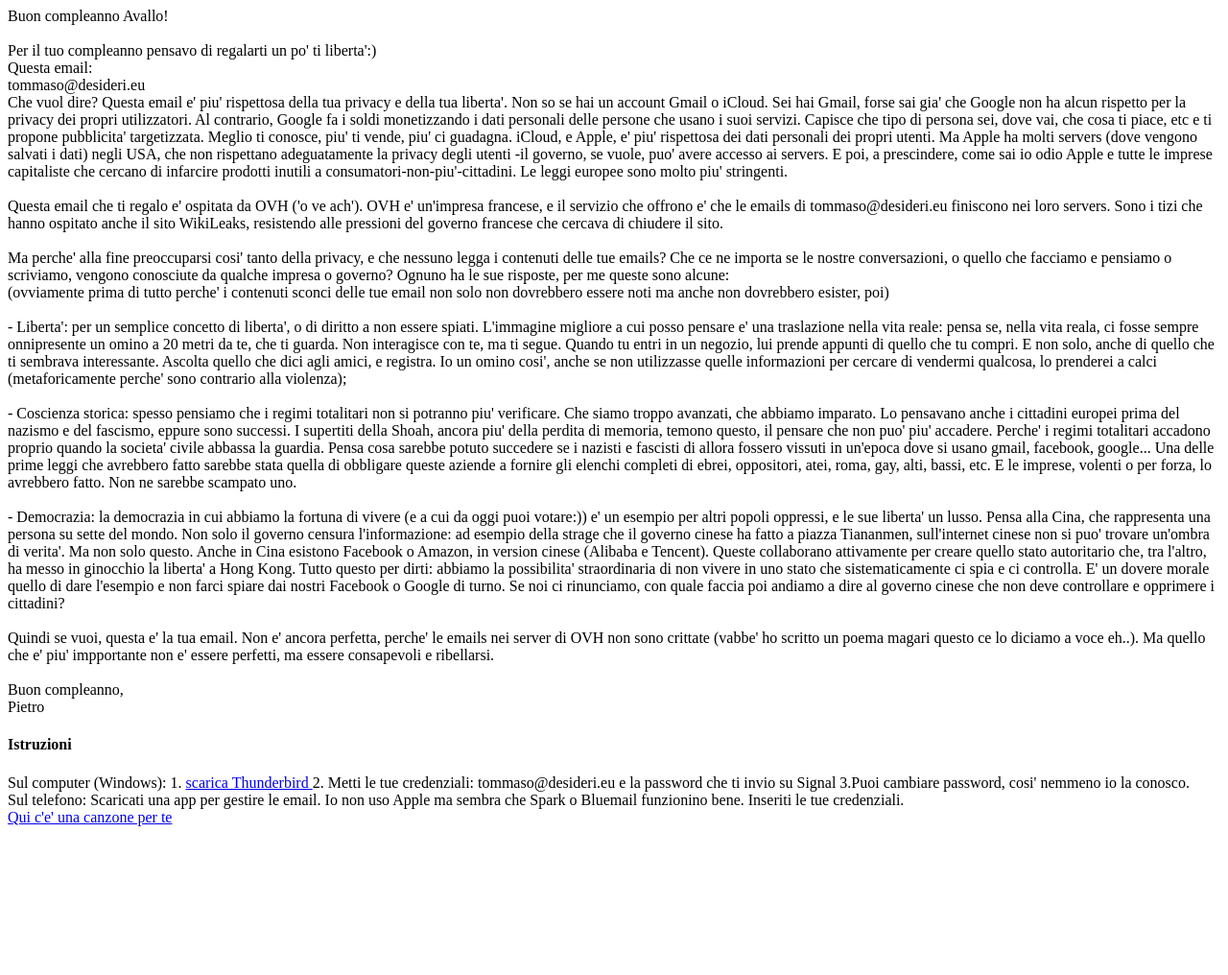
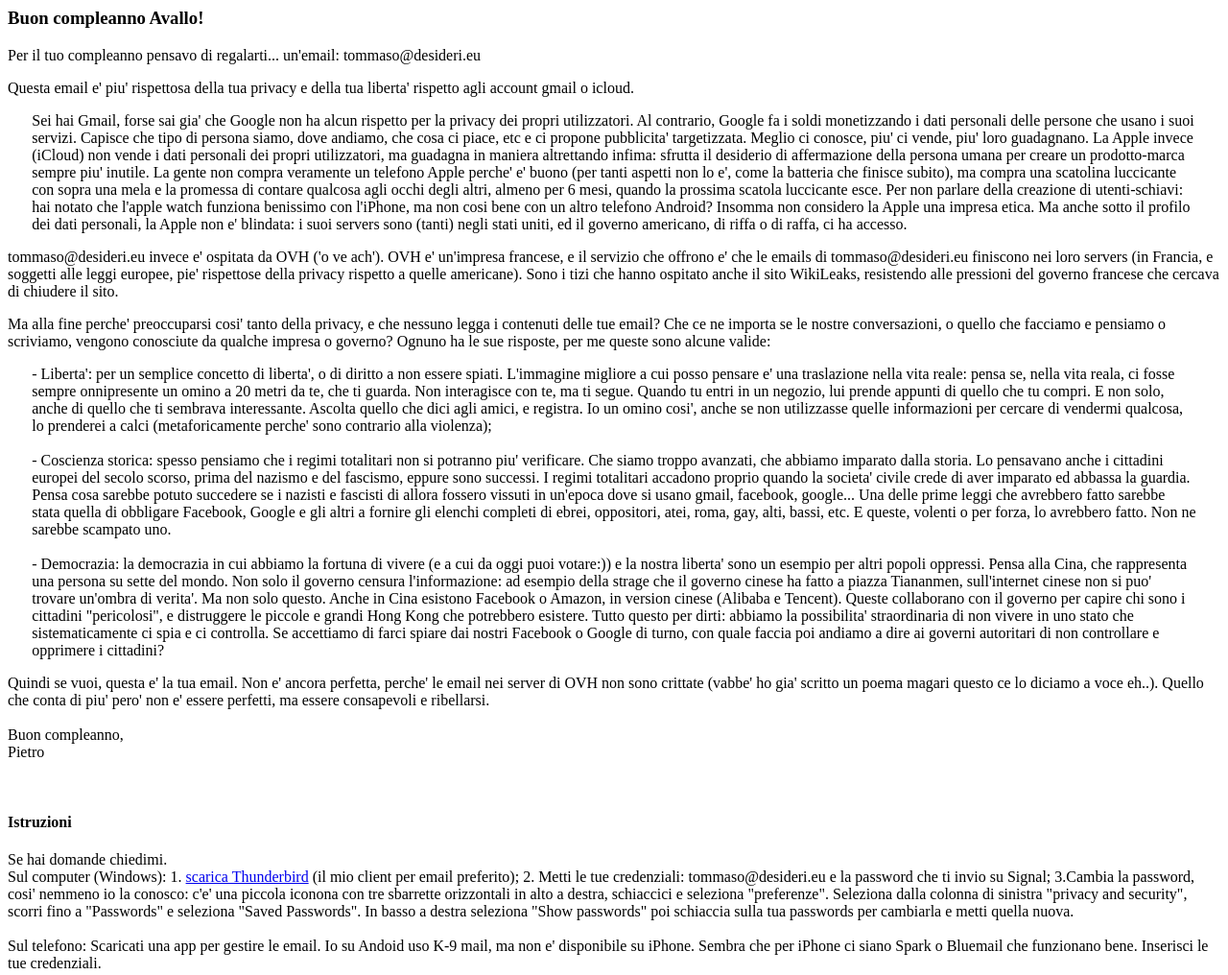
Before and after one commit to Magnet-U/tanti-auguri-happy-birthday-avallo, a plain HTML site: page index.html in a window 1280 px wide. Shown: the whole page at 96% size. Before the commit the page ends 869 px from the top, so only its background shows below. Drawn offline with Linux system fonts and the light colour scheme.

Commit message:
Update index.html

```diff
--- a/index.html
+++ b/index.html
@@ -1,34 +1,34 @@
 <html>
+
+<h3>
 Buon compleanno Avallo!
-<br>
+</h3>
+Per il tuo compleanno pensavo di regalarti... un'email: tommaso@desideri.eu
 
-<br>
-Per il tuo compleanno pensavo di regalarti un po' ti liberta':)
+<p>Questa email e' piu' rispettosa della tua privacy e della tua liberta' rispetto agli account gmail o icloud.</p>
+<p style="margin-left:2%; margin-right:2%;">Sei hai Gmail, forse sai gia' che Google non ha alcun rispetto per la privacy dei propri utilizzatori.
+Al contrario, Google fa i soldi monetizzando i dati personali delle persone che usano i suoi servizi.
+Capisce che tipo di persona siamo, dove andiamo, che cosa ci piace, etc e ci propone pubblicita' targetizzata. Meglio ci conosce, piu' ci vende, piu' loro guadagnano.
+La Apple invece (iCloud) non vende i dati personali dei propri utilizzatori, ma guadagna in maniera altrettando infima: sfrutta
+il desiderio di affermazione della persona umana per creare un prodotto-marca sempre piu' inutile. La gente non compra veramente
+un telefono Apple perche' e' buono (per tanti aspetti non lo e', come la batteria che finisce subito), ma compra una scatolina luccicante
+con sopra una mela e la promessa di contare qualcosa agli occhi degli altri, almeno per 6 mesi, quando la prossima scatola luccicante esce.
+Per non parlare della creazione di utenti-schiavi: hai notato che l'apple watch funziona benissimo con l'iPhone, ma non cosi bene con un altro telefono Android? Insomma non considero
+la Apple una impresa etica. Ma anche sotto il profilo dei dati personali, la Apple non e' blindata: i suoi servers sono (tanti) negli stati uniti, ed il
+governo americano, di riffa o di raffa, ci ha accesso.
+</p>
 
-<br>
-Questa email: <br>
-tommaso@desideri.eu <br>
+<p>tommaso@desideri.eu invece e' ospitata da OVH ('o ve ach'). OVH e' un'impresa francese, e il servizio che
+offrono e' che le emails di tommaso@desideri.eu finiscono nei loro servers (in Francia, e soggetti alle leggi europee, pie' rispettose della privacy
+rispetto a quelle americane). Sono i tizi che hanno ospitato anche il sito WikiLeaks, resistendo alle pressioni del
+governo francese che cercava di chiudere il sito. </p>
 
-Che vuol dire? Questa email e' piu' rispettosa della tua privacy e della tua liberta'.
-Non so se hai un account Gmail o iCloud. Sei hai Gmail, forse sai gia' che Google non ha alcun rispetto per la privacy dei propri utilizzatori.
-Al contrario, Google fa i soldi monetizzando i dati personali delle persone che usano i suoi servizi.
-Capisce che tipo di persona sei, dove vai, che cosa ti piace, etc e ti propone pubblicita' targetizzata. Meglio ti conosce, piu' ti vende, piu' ci guadagna.
-iCloud, e Apple, e' piu' rispettosa dei dati personali dei propri utenti. Ma Apple ha molti servers (dove vengono salvati i dati) negli USA, che non
-rispettano adeguatamente la privacy degli utenti -il governo, se vuole, puo' avere accesso ai servers. E poi,
-a prescindere, come sai io odio Apple e tutte le imprese capitaliste che cercano di infarcire prodotti inutili
-a consumatori-non-piu'-cittadini. Le leggi europee sono molto piu' stringenti. <br> <br>
+<p>Ma alla fine perche' preoccuparsi cosi' tanto della privacy, e che nessuno legga i contenuti
+delle tue email? Che ce ne importa se le nostre conversazioni, o quello che facciamo e
+pensiamo o scriviamo, vengono conosciute da qualche impresa o governo? Ognuno ha le sue risposte,
+per me queste sono alcune valide:</p>
 
-Questa email che ti regalo e' ospitata da OVH ('o ve ach'). OVH e' un'impresa francese, e il servizio che
-offrono e' che le emails di tommaso@desideri.eu finiscono nei loro servers. Sono i tizi che hanno ospitato anche il sito WikiLeaks, resistendo alle pressioni del
-governo francese che cercava di chiudere il sito. <br><br>
-
-Ma perche' alla fine preoccuparsi cosi' tanto della privacy, e che nessuno legga i contenuti
-delle tue emails? Che ce ne importa se le nostre conversazioni, o quello che facciamo e
-pensiamo o scriviamo, vengono conosciute da qualche impresa o governo? Ognuno ha le sue risposte,
-per me queste sono alcune: <br>
-(ovviamente prima di tutto perche' i contenuti sconci delle tue email non solo
-non dovrebbero essere noti ma anche non dovrebbero esister, poi)<br><br>
-
+<p style="margin-left:2%; margin-right:2%;">
 - Liberta': per un semplice concetto di liberta', o di diritto a non essere spiati.
 L'immagine migliore a cui posso pensare e' una traslazione nella vita reale: pensa se, nella
 vita reala, ci fosse sempre onnipresente un omino a 20 metri da te, che ti guarda. Non interagisce con te,
@@ -37,36 +37,38 @@ che ti sembrava interessante. Ascolta quello che dici agli amici, e registra. Io
 utilizzasse quelle informazioni per cercare di vendermi qualcosa, lo prenderei a calci (metaforicamente perche' sono contrario alla violenza);<br><br>
 
 - Coscienza storica: spesso pensiamo che i regimi totalitari non si potranno piu'
-verificare. Che siamo troppo avanzati, che abbiamo imparato. Lo pensavano anche i cittadini europei
-prima del nazismo e del fascismo, eppure sono successi. I supertiti della Shoah, ancora piu' della perdita di
-memoria, temono questo, il pensare che non puo' piu' accadere. Perche' i regimi totalitari accadono proprio quando
-la societa' civile abbassa la guardia. Pensa cosa sarebbe potuto succedere se i nazisti e fascisti di allora fossero
+verificare. Che siamo troppo avanzati, che abbiamo imparato dalla storia. Lo pensavano anche i cittadini europei del secolo scorso,
+prima del nazismo e del fascismo, eppure sono successi. I regimi totalitari accadono proprio quando
+la societa' civile crede di aver imparato ed abbassa la guardia. Pensa cosa sarebbe potuto succedere se i nazisti e fascisti di allora fossero
 vissuti in un'epoca dove si usano gmail, facebook, google... Una delle prime leggi che avrebbero fatto sarebbe stata
-quella di obbligare queste aziende a fornire gli elenchi completi di ebrei, oppositori, atei, roma, gay, alti, bassi,
-etc. E le imprese, volenti o per forza, lo avrebbero fatto. Non ne sarebbe scampato uno.  <br><br>
+quella di obbligare Facebook, Google e gli altri a fornire gli elenchi completi di ebrei, oppositori, atei, roma, gay, alti, bassi,
+etc. E queste, volenti o per forza, lo avrebbero fatto. Non ne sarebbe scampato uno.<br><br>
 
-- Democrazia: la democrazia in cui abbiamo la fortuna di vivere (e a cui da oggi puoi votare:)) e' un
-esempio per altri popoli oppressi, e le sue liberta' un lusso. Pensa alla Cina, che rappresenta una persona su sette del mondo.
+- Democrazia: la democrazia in cui abbiamo la fortuna di vivere (e a cui da oggi puoi votare:)) e la nostra liberta' sono un
+esempio per altri popoli oppressi. Pensa alla Cina, che rappresenta una persona su sette del mondo.
 Non solo il governo censura l'informazione: ad esempio della strage che il governo cinese ha fatto a piazza Tiananmen, sull'internet cinese
 non si puo' trovare un'ombra di verita'. Ma non solo questo. Anche in Cina esistono Facebook o Amazon, in version cinese (Alibaba e Tencent). Queste
-collaborano attivamente per creare quello stato autoritario che, tra l'altro, ha messo in ginocchio la liberta' a Hong Kong. Tutto questo per dirti:
-abbiamo la possibilita' straordinaria di non vivere in uno stato che sistematicamente ci spia e ci controlla. E' un dovere morale quello di dare l'esempio e non farci spiare dai
-nostri Facebook o Google di turno. Se noi ci rinunciamo, con quale faccia poi andiamo a dire al governo cinese che non deve controllare e opprimere i cittadini?
-<br><br>
-Quindi se vuoi, questa e' la tua email. Non e' ancora perfetta, perche' le emails nei server di OVH non sono crittate (vabbe' ho scritto un poema magari questo ce lo diciamo
-a voce eh..). Ma quello che e' piu' impportante non e' essere perfetti, ma essere consapevoli e ribellarsi. <br><br>
+collaborano con il governo per capire chi sono i cittadini "pericolosi", e distruggere le piccole e grandi Hong Kong che potrebbero esistere. Tutto questo per dirti:
+abbiamo la possibilita' straordinaria di non vivere in uno stato che sistematicamente ci spia e ci controlla.
+Se accettiamo di farci spiare dai nostri Facebook o Google di turno, con quale faccia poi andiamo a dire ai governi autoritari di non controllare e opprimere i cittadini?
+</p>
+<p>
+Quindi se vuoi, questa e' la tua email. Non e' ancora perfetta, perche' le email nei server di OVH non sono crittate (vabbe' ho gia' scritto un poema magari questo ce lo diciamo
+a voce eh..). Quello che conta di piu' pero' non e' essere perfetti, ma essere consapevoli e ribellarsi.<br><br>
 
 Buon compleanno, <br>
 Pietro
+</p>
+<br>
 
-<br>
 <h4>Istruzioni</h4>
-Sul computer (Windows): 1. <a href="https://www.thunderbird.net/en-US/">scarica Thunderbird </a> 2. Metti le tue credenziali: tommaso@desideri.eu e la password che ti invio su Signal
-3.Puoi cambiare password, cosi' nemmeno io la conosco. <br>
-Sul telefono: Scaricati una app per gestire le email. Io non uso Apple ma sembra che Spark o Bluemail funzionino bene. Inseriti le tue credenziali.
-
-
-<br>
-<a href="spotify:track:7Cw97917dvg5xm6XMAA4Y2"> Qui c'e' una canzone per te </a>
-
+<p>
+Se hai domande chiedimi.<br>
+Sul computer (Windows): 1. <a href="https://www.thunderbird.net/en-US/">scarica Thunderbird</a> (il mio client per email preferito); 2. Metti le tue credenziali: tommaso@desideri.eu e la password che ti invio su Signal;
+3.Cambia la password, cosi' nemmeno io la conosco: c'e' una piccola iconona con tre sbarrette orizzontali in alto a destra, schiaccici e seleziona "preferenze".
+Seleziona dalla colonna di sinistra "privacy and security", scorri fino a "Passwords" e seleziona "Saved Passwords".
+In basso a destra seleziona "Show passwords" poi schiaccia sulla tua passwords per cambiarla e metti quella nuova.
+<br><br>
+Sul telefono: Scaricati una app per gestire le email. Io su Andoid uso K-9 mail, ma non e' disponibile su iPhone. Sembra che per iPhone ci siano Spark o Bluemail che funzionano bene. Inserisci le tue credenziali.
+</p>
 </html>
```
